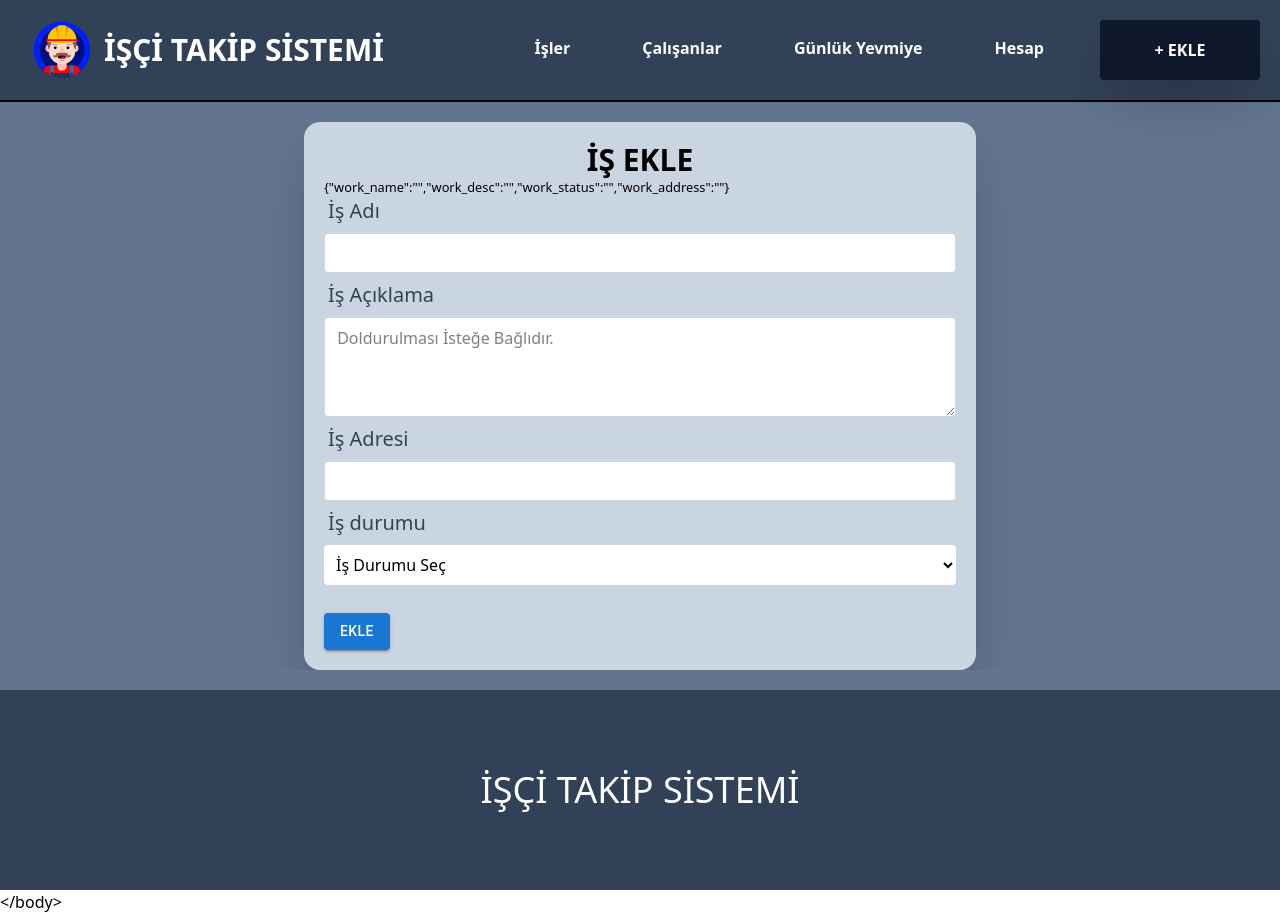
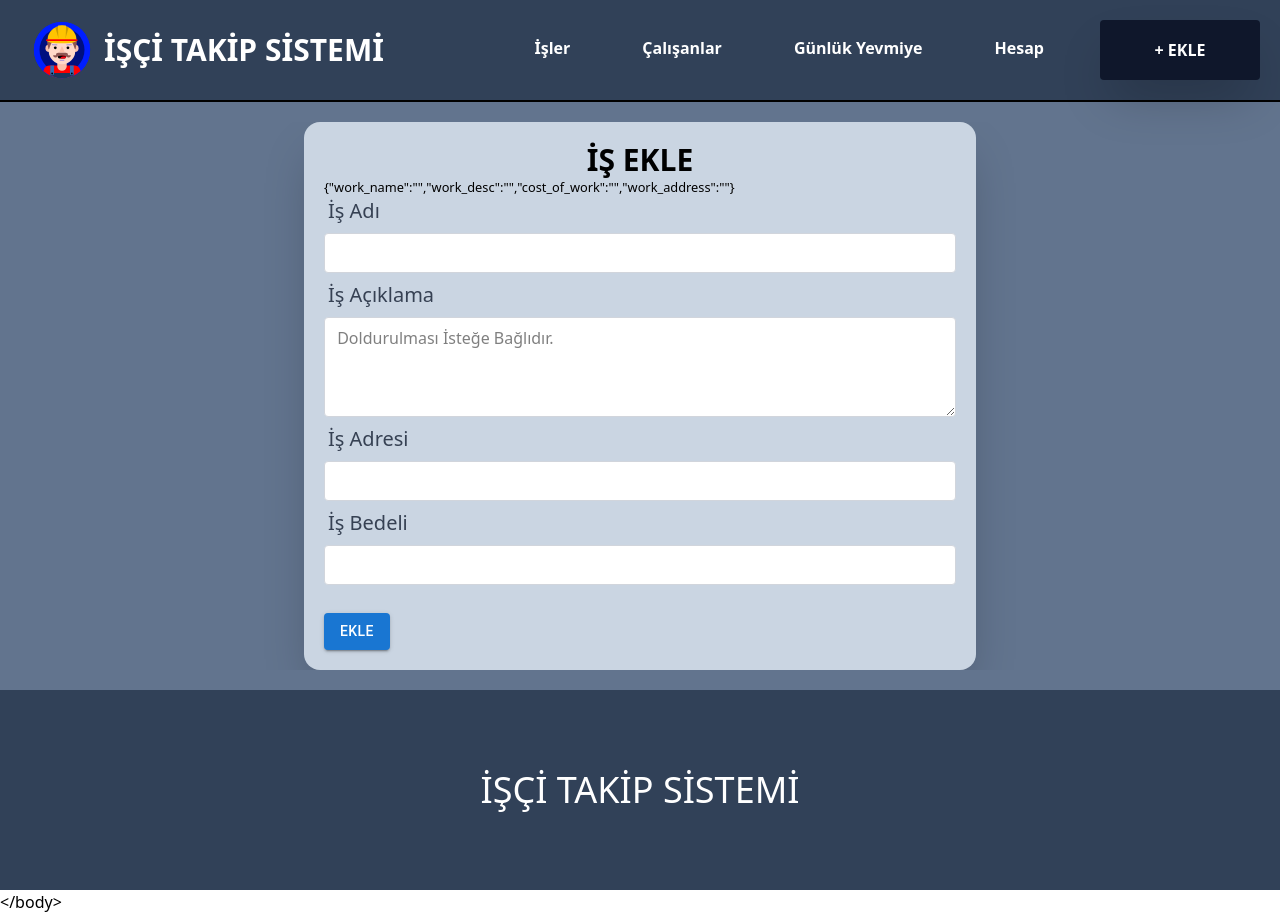
Before and after one commit to zafergnes/isci_takip_sistemi, a React (Vite) app in the folder frontend/: page /create-work in a window 1280 px wide. Built offline with nearby package versions, Linux system fonts and the light colour scheme.

Commit message:
iş ve çalışan ekleme sayfaları güncelleme

```diff
--- a/frontend/src/pages/AddWorker.jsx
+++ b/frontend/src/pages/AddWorker.jsx
@@ -9,6 +9,9 @@ const AddWorker = () => {
     e_mail: "",
     work_id: "",
     wage: "",
+  };
+  const handleUpload = () => {
+    // upload işlemleri
   };
   const works = [
     { id: 1, work_name: "Kalıp İşi" },
@@ -66,6 +69,7 @@ const AddWorker = () => {
               setNewWorker({ ...newWorker, e_mail: e.target.value })
             }
           />
+
           <label htmlFor="" className="ml-1 text-xl text-gray-700">
             Çalışacağı İş
           </label>
@@ -93,6 +97,17 @@ const AddWorker = () => {
               setNewWorker({ ...newWorker, wage: e.target.value })
             }
           />
+          <label
+            htmlFor=""
+            className="ml-1 mt-3 flex justify-center text-xl text-gray-700"
+          >
+            Fotoğraf
+          </label>
+          <input
+            type="file"
+            onChange={(e) => handleUpload(e)}
+            className="bg-white w-[300px] mx-auto border-2  cursor-pointer border-gray-500 rounded my-2 p-3"
+          />
           <div className=" flex mt-5 justify-end ">
             <Button variant="contained" className="w-full h-15">
               <p className="text-xl">EKLE</p>
--- a/frontend/src/pages/CreateWork.jsx
+++ b/frontend/src/pages/CreateWork.jsx
@@ -4,15 +4,11 @@ const CreateWork = () => {
   const blankWork = {
     work_name: "",
     work_desc: "",
-    work_status: "",
+    cost_of_work: "",
     work_address: "",
   };
   const [newWork, setNewWork] = useState(blankWork);
-  const status = [
-    { text: "Başlanmadı", path: "/" },
-    { text: "Devam Ediyor", path: "/" },
-    { text: "Bitti", path: "/" },
-  ];
+
   return (
     <div className="flex w-full items-center justify-center">
       <div className="bg-slate-300 w-[60%] p-5 rounded-2xl shadow-2xl">
@@ -57,22 +53,17 @@ const CreateWork = () => {
             }
           />
           <label htmlFor="" className="ml-1 text-xl text-gray-700">
-            İş durumu
+            İş Bedeli
           </label>
-          <select
-            className="bg-white rounded h-10 my-2 p-2"
-            value={newWork.work_status}
+          <input
+            type="number"
+            required
+            className="bg-white h-10 border border-gray-300 rounded my-2 p-2"
+            value={newWork.cost_of_work}
             onChange={(e) =>
-              setNewWork({ ...newWork, work_status: e.target.value })
+              setNewWork({ ...newWork, cost_of_work: e.target.value })
             }
-          >
-            <option value="" default disabled>
-              İş Durumu Seç
-            </option>
-            {status.map((x) => {
-              return <option value={x.text}>{x.text}</option>;
-            })}
-          </select>
+          />
           <div className="mt-5 justify-end ">
             <Button variant="contained">EKLE</Button>
           </div>
```
